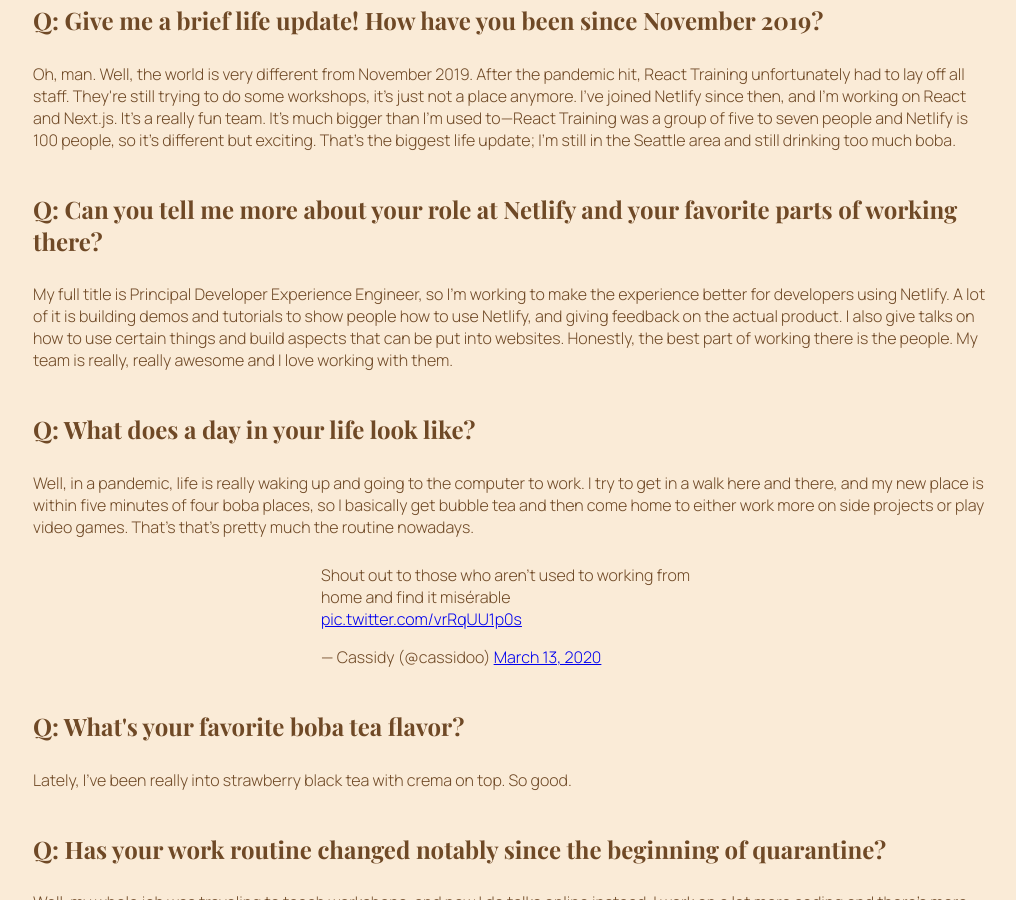
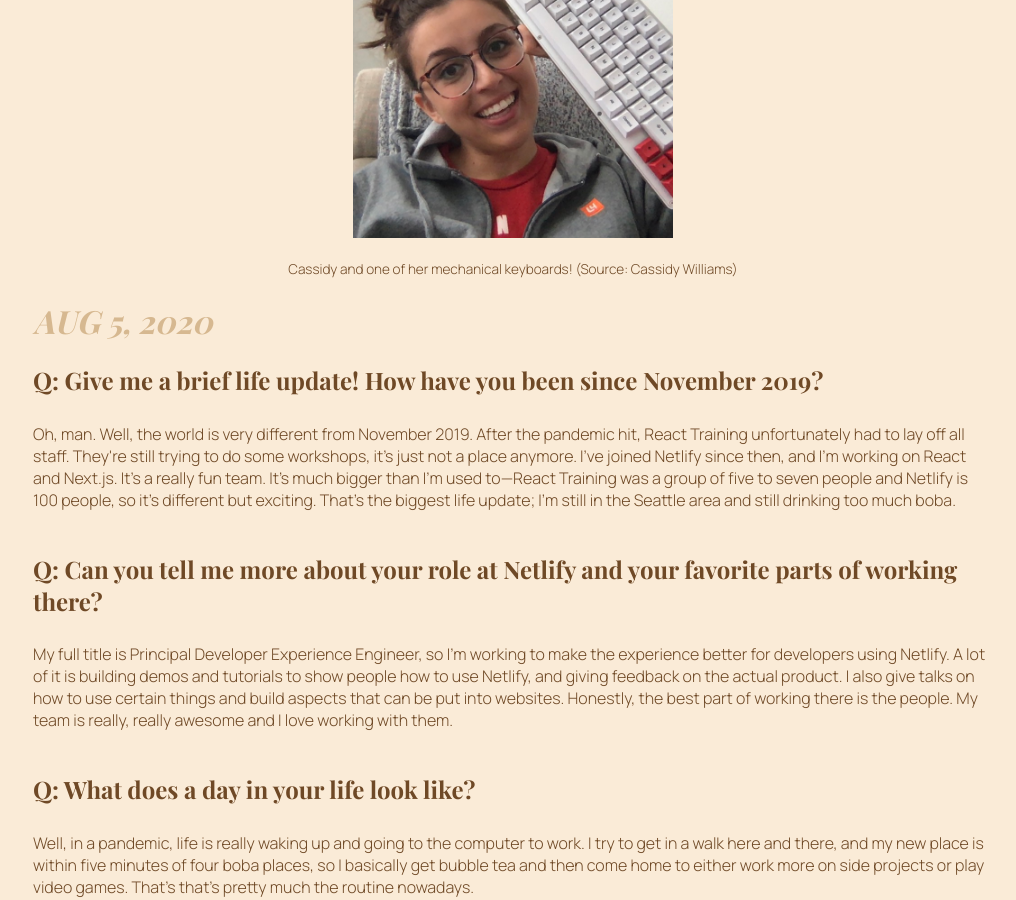
Before and after one commit to vivieli77/vivsdivs, a Jekyll site: the page built from _posts/2020-08-05-cassidy-williams-qa.md, in a window 1280 px wide and 900 px high, scrolled down 5685 px. Shown: the whole window, without its empty margins (127-1143 px from the left). Built offline with Jekyll 4.4.1, drawn with Linux system fonts in a browser that asks for light colours; comment, search, counter and statistics services are not loaded.

Commit message:
new cassidy photo!

```diff
--- a/_posts/2020-08-05-cassidy-williams-qa.md
+++ b/_posts/2020-08-05-cassidy-williams-qa.md
@@ -132,6 +132,11 @@
 <br>
 <br>
 
+<img class="blogimage20" src="/assets/cassidy.jpg">
+<br>
+<div class="caption">Cassidy and one of her mechanical keyboards! (Source: Cassidy Williams)</div>
+
+
 <h1 class="subtitle2">AUG 5, 2020<h1>
 <h2 class="subtitle">Q: Give me a brief life update! How have you been since November 2019?</h2>
 <br>
```
Also changed, not shown: assets/cassidy.jpg (added).
